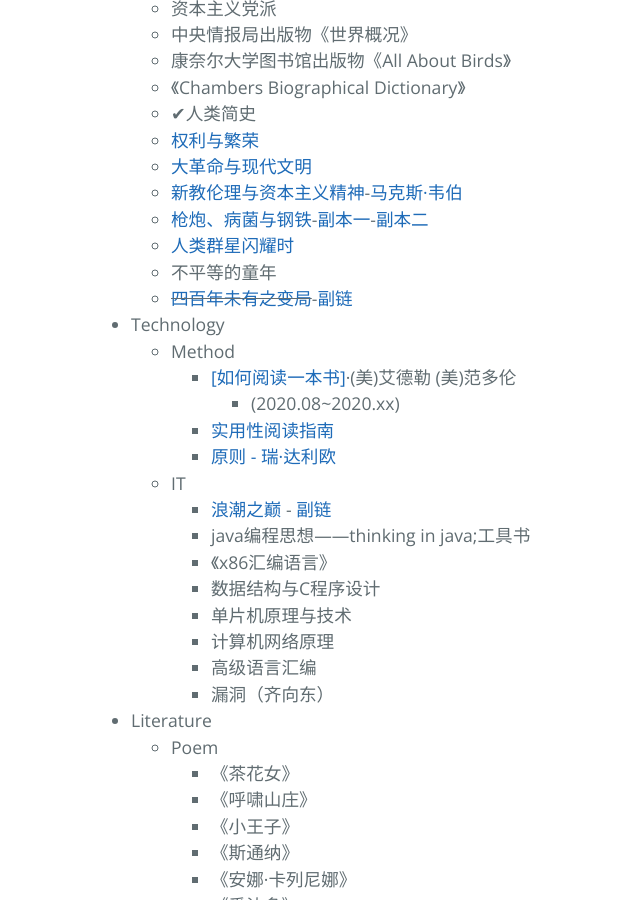
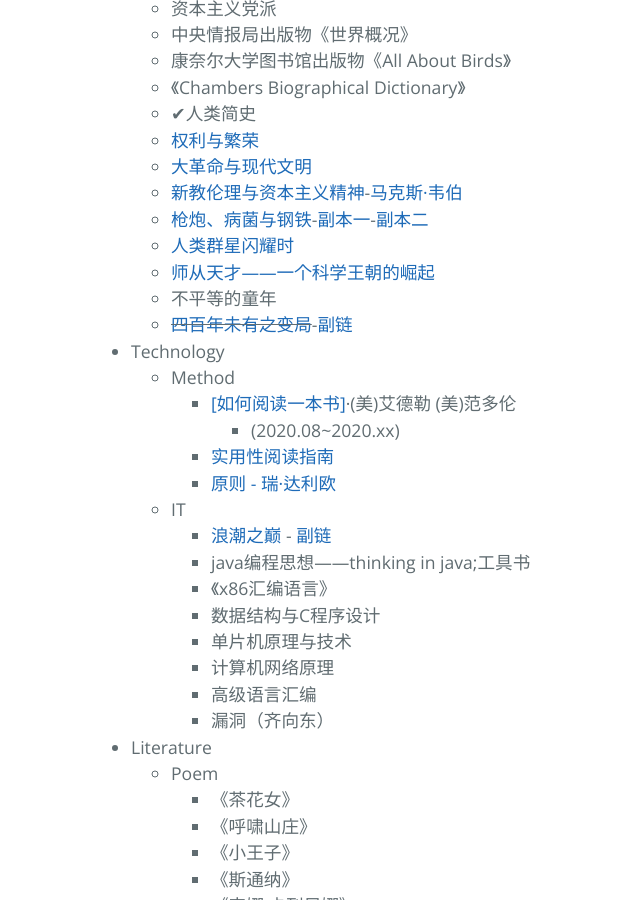
Before and after one commit to AmbroseRen/test, a Jekyll site: the page built from Library/BookListsOne.md, in a window 1280 px wide and 900 px high, scrolled down 1766 px. Shown: the whole window, without its empty margins (133-773 px from the left). Built offline with Jekyll 4.4.1, drawn with Linux system fonts in a browser that asks for light colours; our own code applies the rules of GitHub Pages for plain Markdown files; the repository's description, which GitHub fills in, is left out.

Commit message:
Update BookListsOne.md

```diff
--- a/Library/BookListsOne.md
+++ b/Library/BookListsOne.md
@@ -106,6 +106,7 @@
              <li><a href="https://cdn.jsdelivr.net/gh/AmbroseRen/test@master/Library/History/新教伦理与资本主义精神【马克思·韦伯】.pdf">新教伦理与资本主义精神</a>-<a href="https://zh.wikipedia.org/zh-cn/%E9%A9%AC%E5%85%8B%E6%96%AF%C2%B7%E9%9F%A6%E4%BC%AF">马克斯·韦伯</a></li>
             <li><a href="https://cdn.jsdelivr.net/gh/AmbroseRen/Picture@master/book/History/贾雷德·戴蒙德：枪炮、病菌与钢铁——人类社会的命运.pdf">枪炮、病菌与钢铁</a>-<a href="http://archive.keyllo.com/F-%E5%8F%91%E7%8E%B0/%E6%9E%AA%E7%82%AE%E7%97%85%E8%8F%8C%E4%B8%8E%E9%92%A2%E9%93%81.pdf">副本一</a>-<a href="http://www.wnllxx.org/down/%E6%9E%AA%E7%82%AE%E3%80%81%E7%97%85%E8%8F%8C%E4%B8%8E%E9%92%A2%E9%93%81%EF%BC%9A%E4%BA%BA%E7%B1%BB%E7%A4%BE%E4%BC%9A%E7%9A%84%E5%91%BD%E8%BF%90%EF%BC%88%E7%BE%8E%EF%BC%89%E8%B4%BE%E9%9B%B7%E5%BE%B7%C2%B7%E6%88%B4%E8%92%99%E5%BE%B7.pdf">副本二</a></li>
              <li><a href="https://cdn.jsdelivr.net/gh/AmbroseRen/Picture@master/book/History/读客经典文库：人类群星闪耀时（14个改变人类命运的天才，14个影响人类文明的瞬间！全新彩插导读详注版）.pdf">人类群星闪耀时</a></li>
+            <li><a href="https://cdn.jsdelivr.net/gh/AmbroseRen/Picture@master/book/History/《师从天才——一个科学王朝的崛起 (哲人石珍藏版)》罗伯特•卡尼格尔.pdf">师从天才——一个科学王朝的崛起</a></li>
              <li>不平等的童年</li>
             <li><del><a href="http://www.yiquhai.com/content/22314.html">四百年未有之变局</a></del>-<a href="http://cn.epubee.com/files.aspx">副链</a></li>
         </ul>
```
